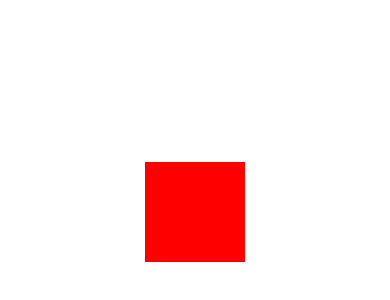
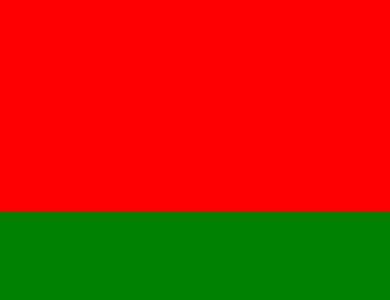
Before and after one commit to Yitzhak-Njenga/hello-world-React-Native-, a React Native app: screen / in a window 390 px wide. Shown: the part 210-510 px from the top of the page. Built offline with nearby package versions, Linux system fonts and the light colour scheme.

Commit message:
flex box

```diff
--- a/App.js
+++ b/App.js
@@ -1,29 +1,26 @@
-import React from 'react';
-import { Pressable, StyleSheet, View } from 'react-native';
+import React, { useState } from 'react';
+import { Dimensions, StyleSheet, View } from 'react-native';
 
 const App = () => (
   <View style={styles.layout}>
-    <Pressable>
-    {(state) => <Box pressed={state.pressed} />}
-    </Pressable>
+    <View style={[styles.box, { backgroundColor: 'red' }]} />
+    <View style={[styles.box, { backgroundColor: 'green' }]} />
   </View>
 );
 
 export default App;
 
-export const Box = (props) => (
-  <View style={[styles.box, props.pressed && { backgroundColor:'blue'}]} />
-);
+// Get the maximum width/height (in dp) from the Dimensions API
+const MAX_WIDTH = Dimensions.get('window').width;
+const MAX_HEIGHT = Dimensions.get('window').height;
 
 export const styles = StyleSheet.create({
   layout: {
-    flex: 1,
-    alignItems: 'center',
-    justifyContent: 'center',
+   flex: 1,
+    backgroundColor: '#e5e5e5',
   },
   box: {
-    width: 100,
-    height: 100,
-    backgroundColor: 'red',
+    flex: 1,
+    backgroundColor: 'black',
   },
 });
```
